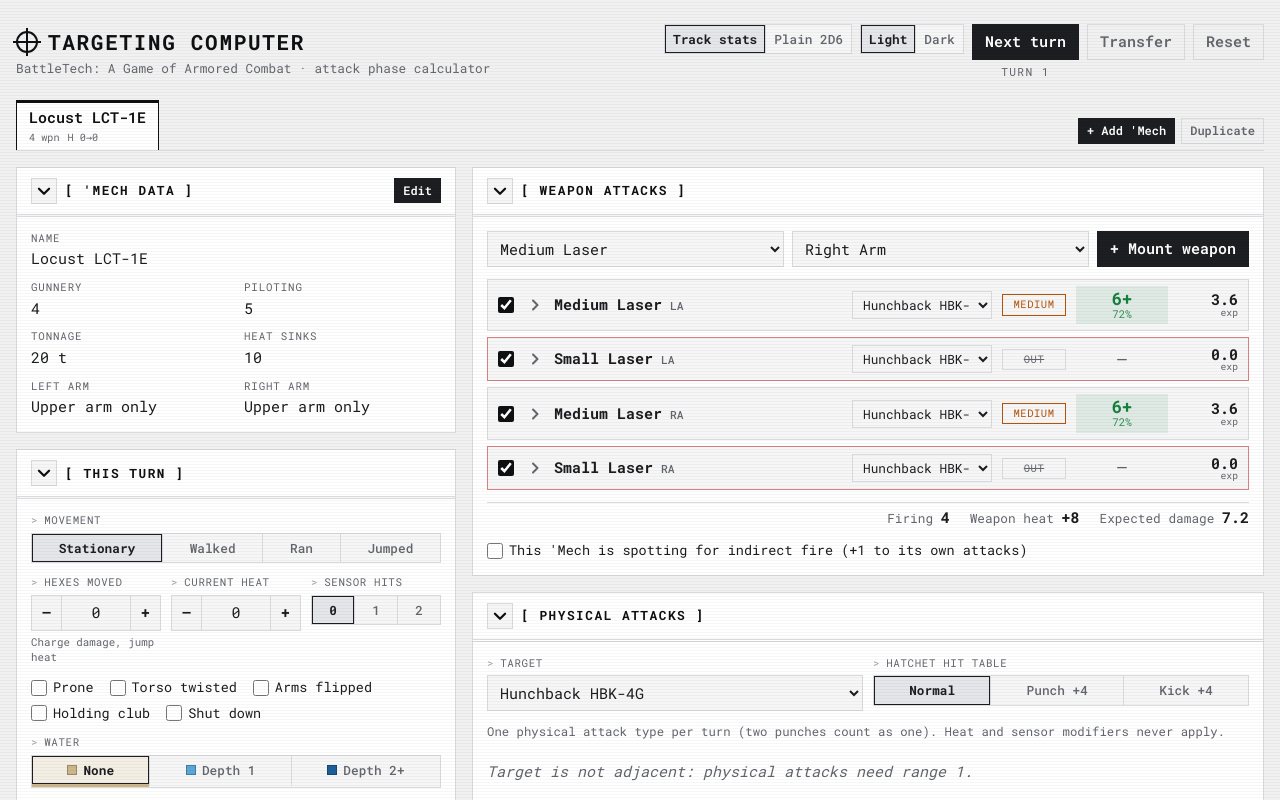
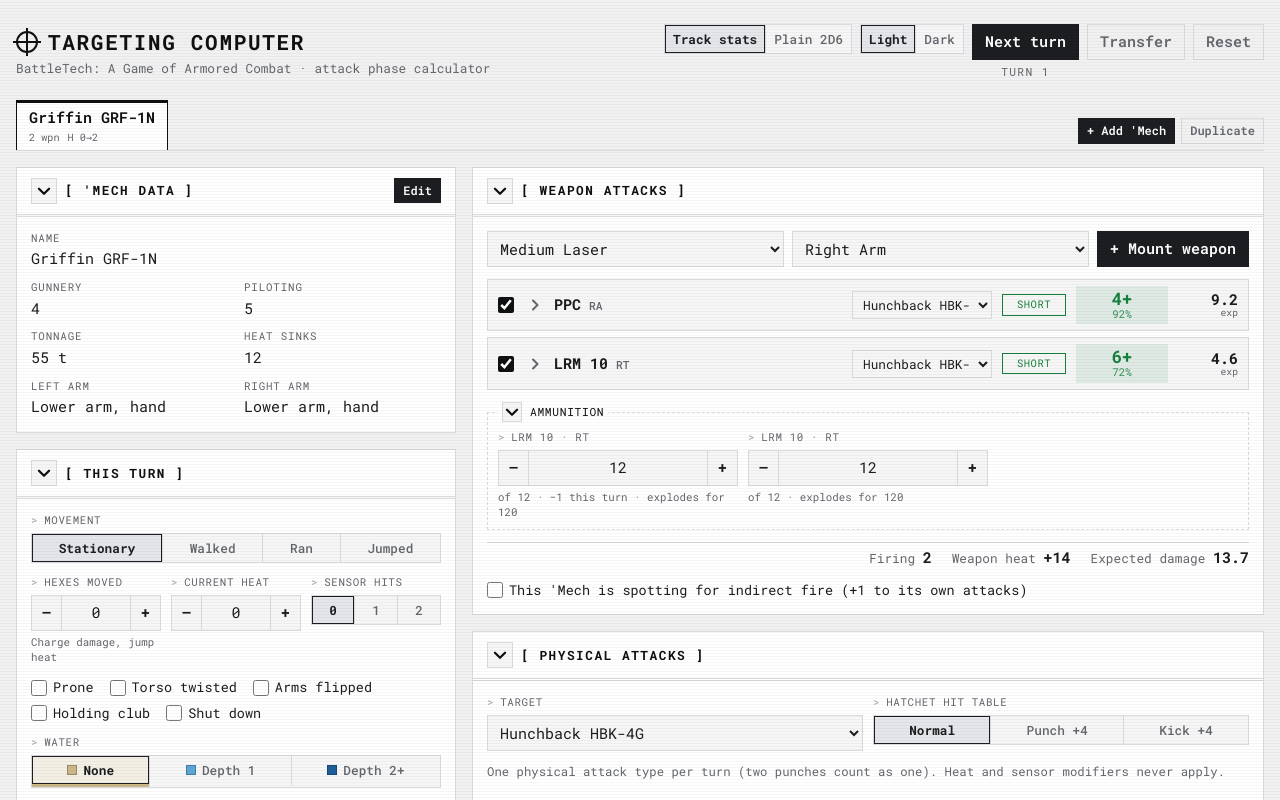
Before and after one commit to nakkim/BattleTech-Targeting-Computer, a React (Vite) app: page / in a window 1280 px wide. Shown: the top 800 px of the page. Built offline with nearby package versions, Linux system fonts and the light colour scheme.

Commit message:
Chanhe default Mech to Griffin GRF-1N since it has ammunition capabilities

```diff
--- a/src/state/mechCatalog.ts
+++ b/src/state/mechCatalog.ts
@@ -10,7 +10,7 @@
 export const MECHS: MechDefinition[] = Object.values(files).sort((a, b) => a.tonnage - b.tonnage || a.name.localeCompare(b.name))
 
 /** The 'Mech a new lance starts with and the Add 'Mech dialog suggests. */
-export const DEFAULT_MECH_NAME = 'Locust LCT-1E'
+export const DEFAULT_MECH_NAME = 'Griffin GRF-1N'
 
 export const defaultMech = (): MechDefinition => MECHS.find((m) => m.name === DEFAULT_MECH_NAME) ?? MECHS[0]
 
```
